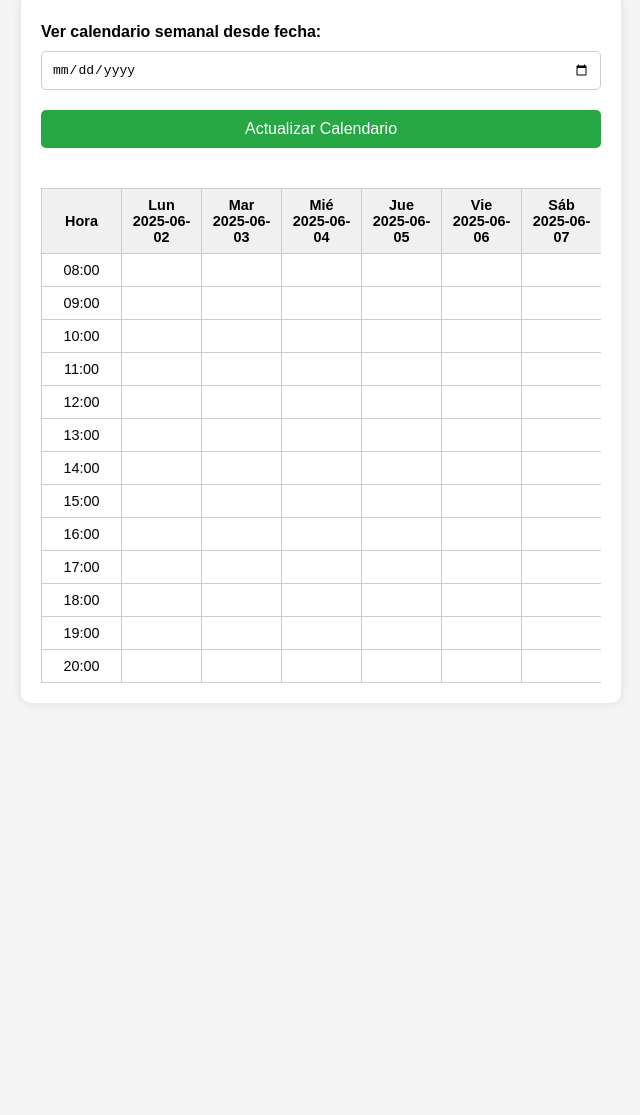
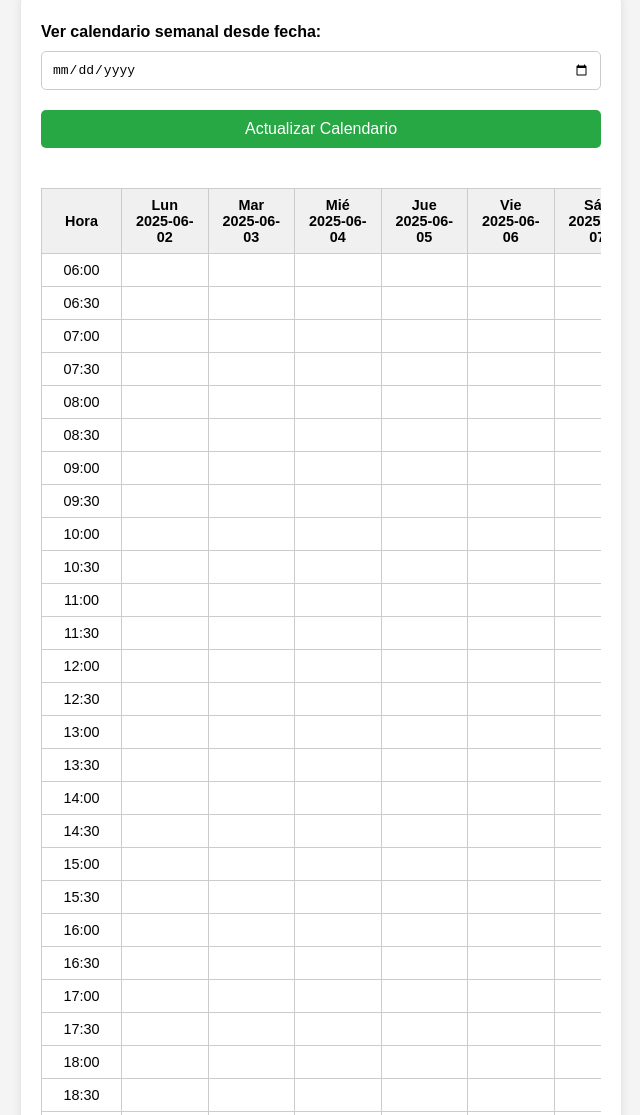
Before and after one commit to ALEXELECTROGYM/web, a website: page index.html in a window 1280 px wide. Shown: the part 856-1971 px from the top of the page, without its empty margins (319-959 px from the left). Before the commit the page ends 1609 px from the top, so only its background shows below. Drawn offline with Linux system fonts and the light colour scheme.

Commit message:
Update index.html

```diff
--- a/index.html
+++ b/index.html
@@ -3,7 +3,7 @@
 <head>
   <meta charset="UTF-8" />
   <meta name="viewport" content="width=device-width, initial-scale=1.0"/>
-  <title>Registro de Usuario - Gimnasio</title>
+  <title>Registro de Usuario - ElectroGym</title>
   <style>
     * {
       box-sizing: border-box;
@@ -173,6 +173,12 @@
       const fecha = document.getElementById('fecha').value;
       const hora = document.getElementById('hora').value;
 
+      const [hh, mm] = hora.split(':');
+      if (!(mm === '00' || mm === '30')) {
+        error.textContent = 'Solo se permiten citas cada media hora (:00 o :30)';
+        return;
+      }
+
       const fechaYHora = `${fecha} ${hora}`;
 
       if (fechasOcupadas.includes(fechaYHora)) {
@@ -191,7 +197,7 @@
       window.location.href = urlWhatsapp;
 
       mensaje.textContent = `¡Registro exitoso para ${nombre} el ${fecha} a las ${hora}!`;
-      generarCalendario(); // Actualiza el calendario
+      generarCalendario();
     });
 
     document.getElementById('verUsuarios').addEventListener('click', function () {
@@ -220,31 +226,39 @@
       lunes.setDate(lunes.getDate() - (dia === 0 ? 6 : dia - 1));
 
       const diasSemana = [];
-      for (let i = 0; i < 7; i++) {
+      for (let i = 0; i < 6; i++) { // Lunes a sábado
         const fecha = new Date(lunes);
         fecha.setDate(lunes.getDate() + i);
         diasSemana.push(fecha);
       }
 
       let html = '<thead><tr><th>Hora</th>';
-      const diasLabels = ['Lun', 'Mar', 'Mié', 'Jue', 'Vie', 'Sáb', 'Dom'];
+      const diasLabels = ['Lun', 'Mar', 'Mié', 'Jue', 'Vie', 'Sáb'];
       diasSemana.forEach((f, i) => {
         html += `<th>${diasLabels[i]}<br>${f.toISOString().split('T')[0]}</th>`;
       });
       html += '</tr></thead><tbody>';
 
-      for (let h = 8; h <= 20; h++) {
-        const hora = h.toString().padStart(2, '0') + ':00';
+      for (let h = 6; h <= 20; h++) {
+        for (let m of ['00', '30']) {
+          const hora = `${h.toString().padStart(2, '0')}:${m}`;
           html += `<tr><td>${hora}</td>`;
 
           diasSemana.forEach(f => {
             const fechaStr = f.toISOString().split('T')[0];
             const clave = `${fechaStr} ${hora}`;
-          const ocupada = fechasOcupadas.includes(clave);
-          html += `<td class="${ocupada ? 'occupied' : ''}">${ocupada ? 'Ocupado' : ''}</td>`;
+            const index = fechasOcupadas.indexOf(clave);
+
+            if (index !== -1) {
+              const nombre = usuariosInscritos[index]?.nombre || 'Ocupado';
+              html += `<td class="occupied">${nombre}</td>`;
+            } else {
+              html += `<td></td>`;
+            }
           });
 
           html += '</tr>';
+        }
       }
 
       html += '</tbody>';
```
Lines whose indentation alone changed are shown as unchanged.
